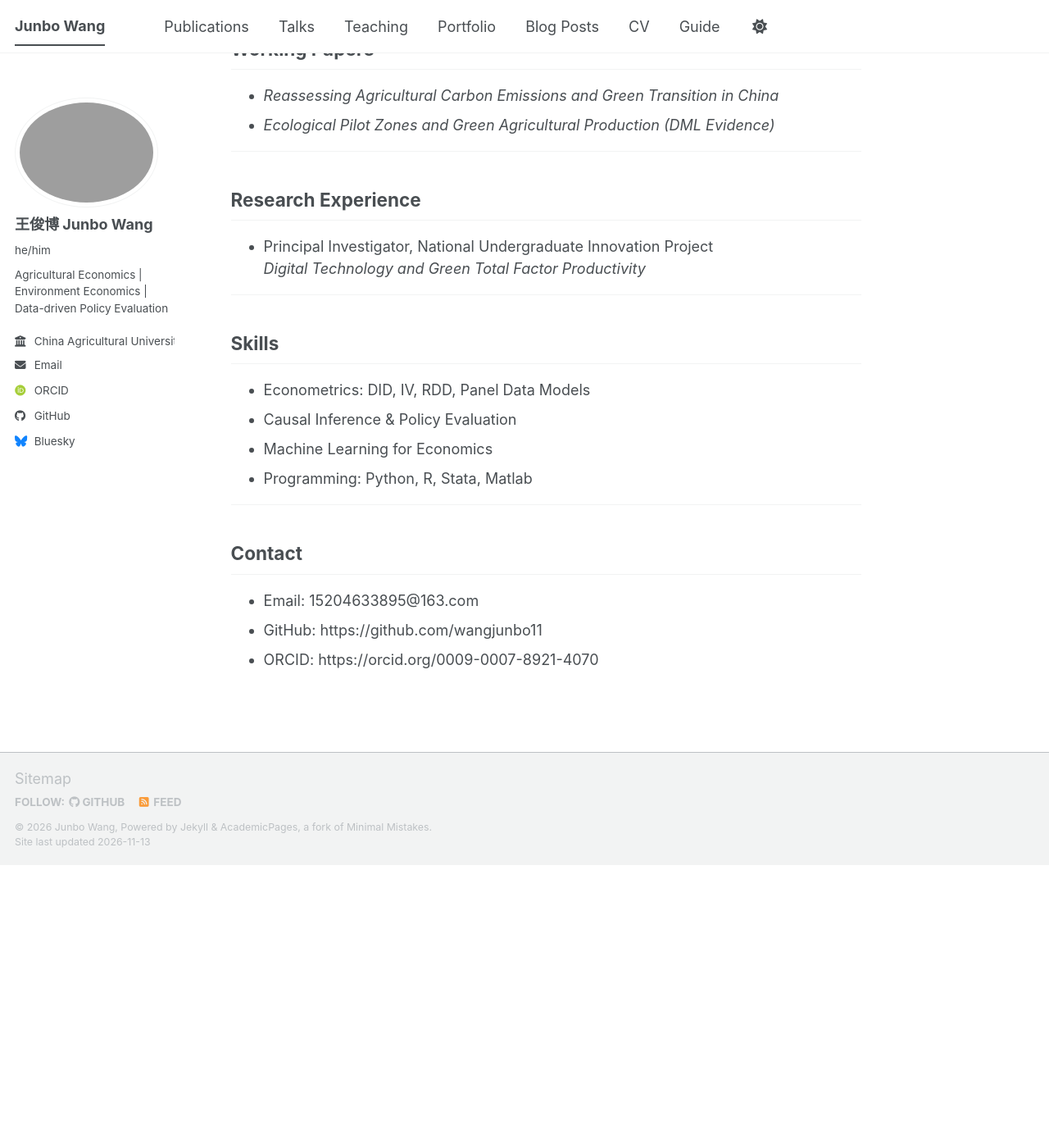
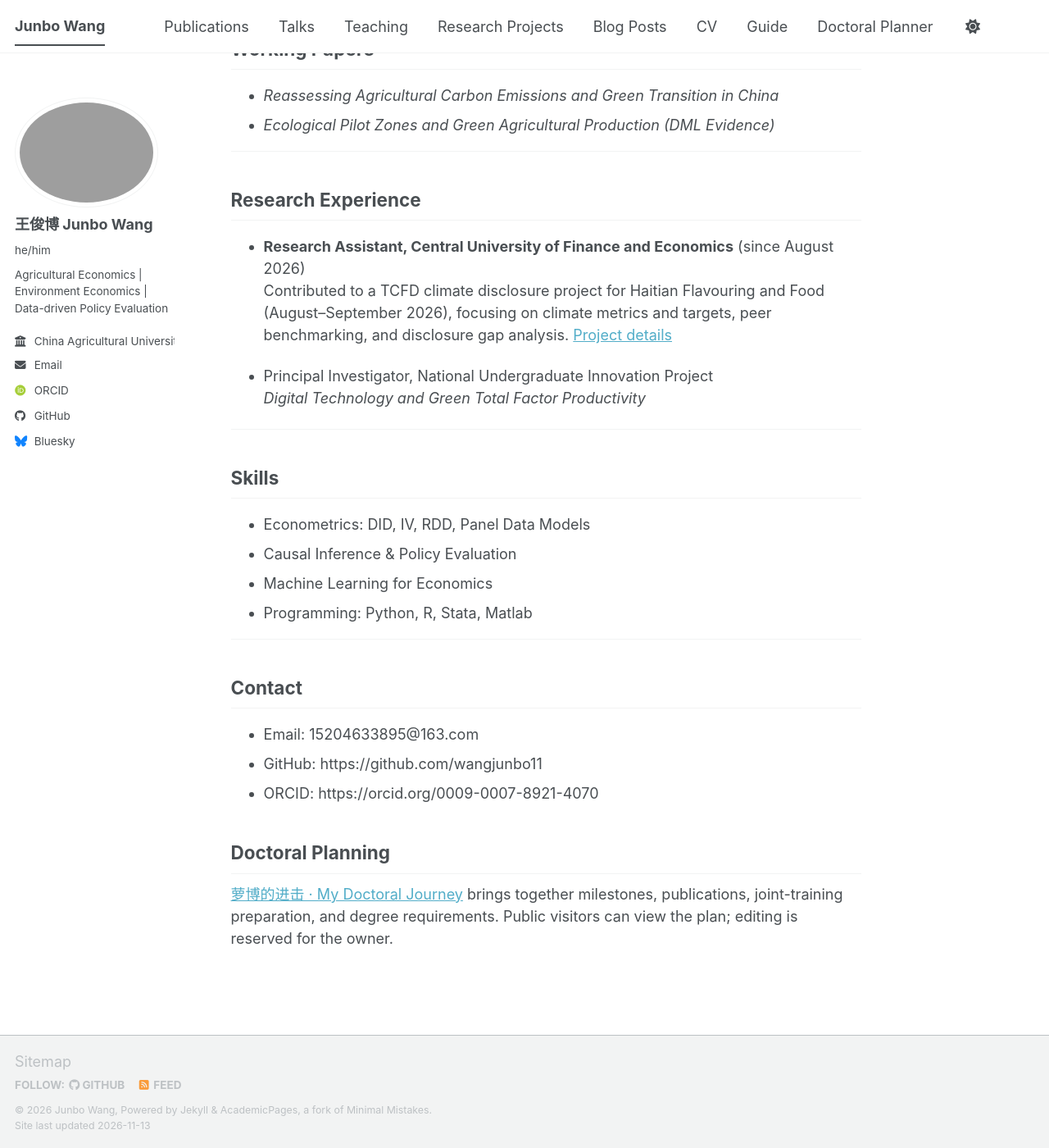
Before and after one commit to wangjunbo11/wangjunbo11.github.io, a Jekyll site: the page built from _pages/about.md, in a window 1280 px wide and 1400 px high, scrolled down 1065 px. Shown: the whole window at 82% size. Built offline with Jekyll 4.4.1, drawn with Linux system fonts in a browser that asks for light colours; some web fonts are replaced; a script bundle is joined from its source files by our own code; library files that are not in the unit come from our copies; before the commit the page ends 2120 px from its top, so only the background shows below that; some of the changed text lies outside the part shown.

Commit message:
Add CUFE climate disclosure experience and doctoral planner links

```diff
--- a/_data/navigation.yml
+++ b/_data/navigation.yml
@@ -17,7 +17,7 @@ main:
   - title: "Teaching"
     url: /teaching/
 
-  - title: "Portfolio"
+  - title: "Research Projects"
     url: /portfolio/
 
   - title: "Blog Posts"
@@ -31,3 +31,6 @@ main:
 
   - title: "Guide"
     url: /markdown/
+
+  - title: "Doctoral Planner"
+    url: https://luobo-phd-journey.workspace-922242.chatgpt.site
--- a/_pages/about.md
+++ b/_pages/about.md
@@ -48,6 +48,10 @@ I study how environmental regulation, corporate behavior, and digitalization sha
 
 ## Research Experience
 
+- **Research Assistant, Central University of Finance and Economics** (since August 2026)<br>
+  Contributed to a TCFD climate disclosure project for Haitian Flavouring and Food (August–September 2026), focusing on climate metrics and targets, peer benchmarking, and disclosure gap analysis. [Project details](/portfolio/cufe-climate-disclosure/)
+
+
 - Principal Investigator, National Undergraduate Innovation Project
   *Digital Technology and Green Total Factor Productivity*
 
@@ -67,3 +71,7 @@ I study how environmental regulation, corporate behavior, and digitalization sha
 - Email: 15204633895@163.com
 - GitHub: https://github.com/wangjunbo11
 - ORCID: https://orcid.org/0009-0007-8921-4070
+
+## Doctoral Planning
+
+[萝博的进击 · My Doctoral Journey](https://luobo-phd-journey.workspace-922242.chatgpt.site) brings together milestones, publications, joint-training preparation, and degree requirements. Public visitors can view the plan; editing is reserved for the owner.
--- a/_pages/portfolio.html
+++ b/_pages/portfolio.html
@@ -1,12 +1,14 @@
 ---
 layout: archive
-title: "Portfolio"
+title: "Research Projects"
 permalink: /portfolio/
 author_profile: true
 ---
 
 {% include base_path %}
 
+Research and professional projects, with a focus on sustainability and climate-related disclosure.
+
 
 {% for post in site.portfolio %}
   {% include archive-single.html %}
```
Also changed, not shown: other parts of _pages/about.md (+1 -1 lines), _pages/cv.md (+9 -1 lines), _portfolio/cufe-climate-disclosure.md (added, +21 -0 lines), _portfolio/portfolio-1.md (deleted, +0 -7 lines), _portfolio/portfolio-2.html (deleted, +0 -7 lines).
